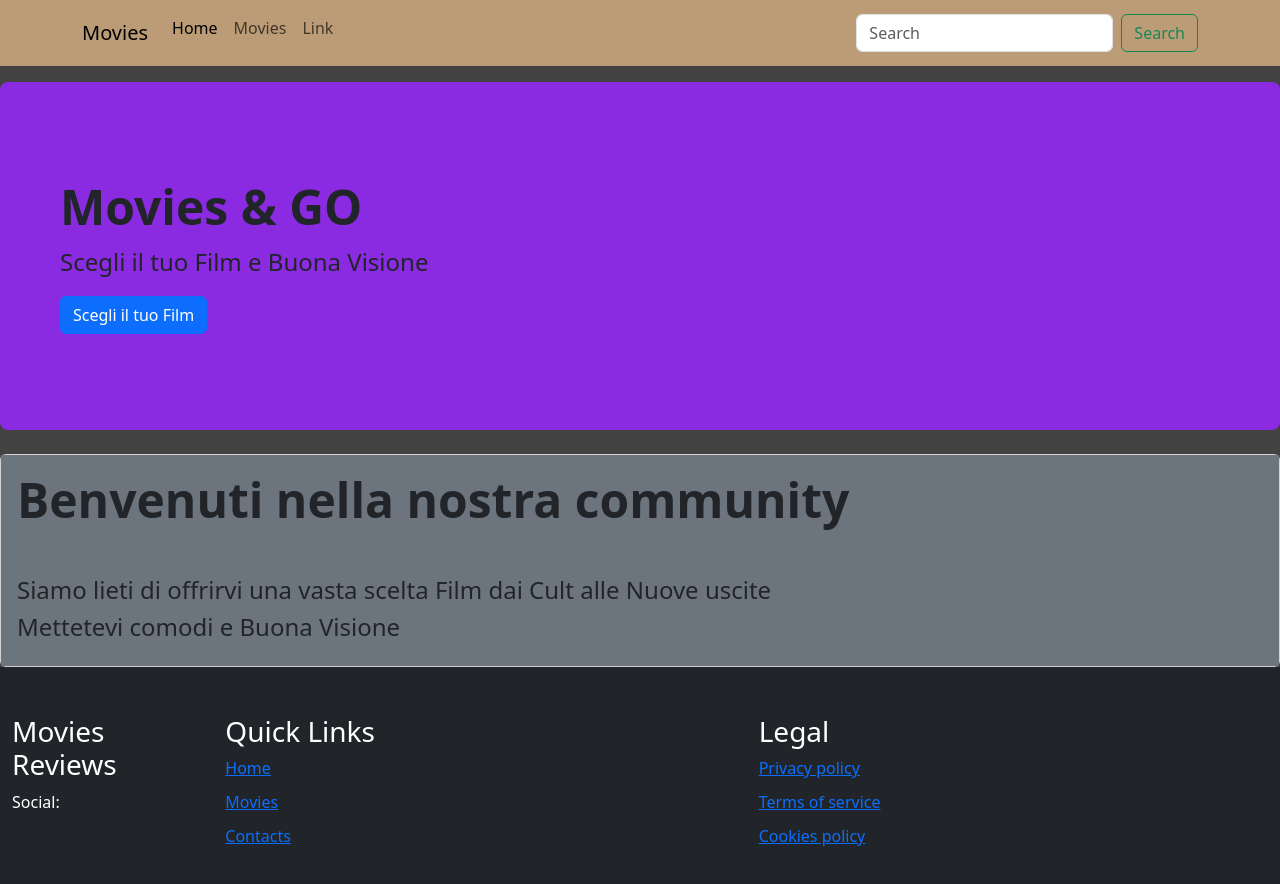
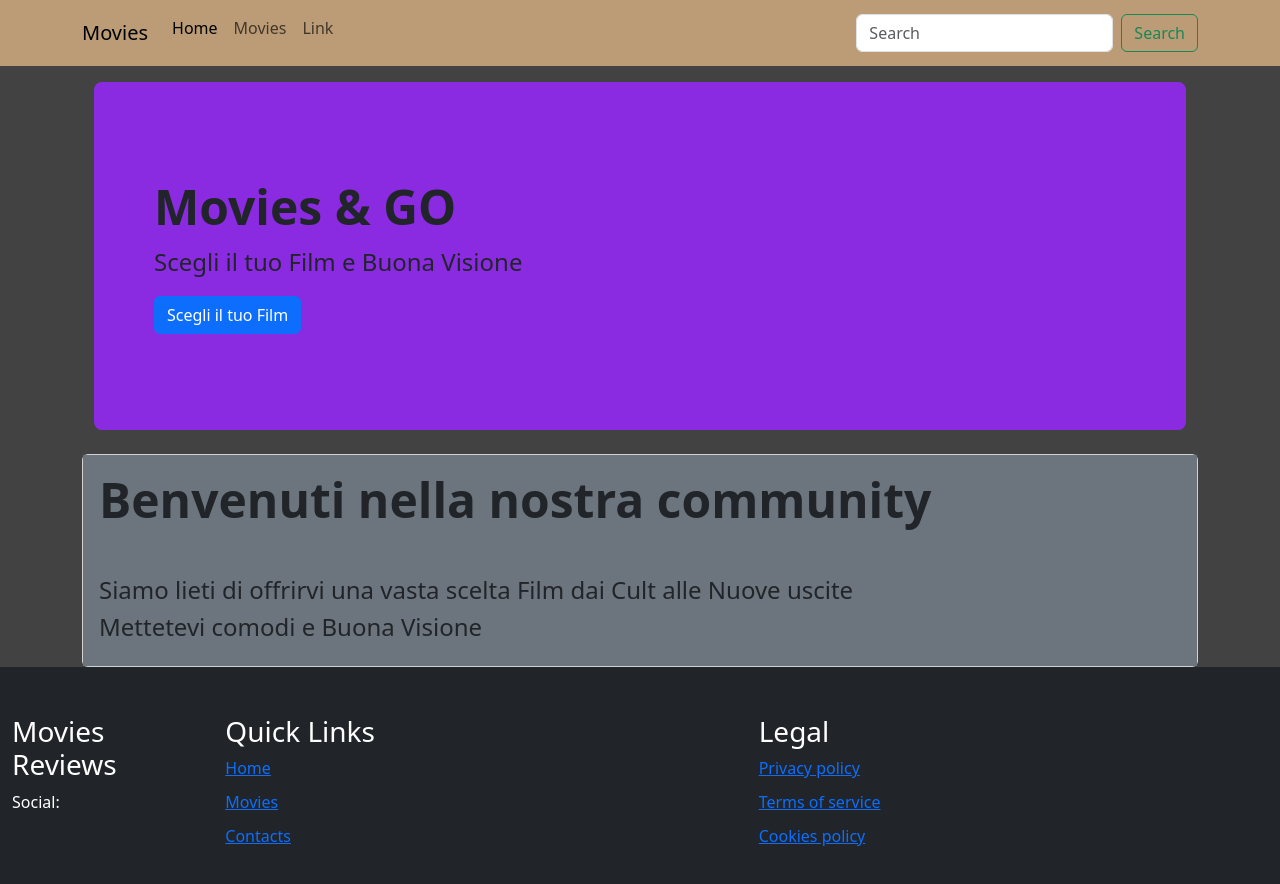
Before and after one commit to GianniC88/webapp-express, a React (Vite) app in the folder webapp-react/: page / in a window 1280 px wide. Shown: the top 884 px of the page. Built offline with nearby package versions, Linux system fonts and the light colour scheme.

Commit message:
feat: restructure Jumbotron component layout in HomePage; adjust card review max-width in CSS

```diff
--- a/webapp-react/src/assets/components/Jumbotron.jsx
+++ b/webapp-react/src/assets/components/Jumbotron.jsx
@@ -1,5 +1,6 @@
 export default function Jumbotron({ title, text, cta, onCtaClick, className }) {
 	return (
+		<div className="container">
 
 			<div className={`p-5 mt-3 mb-4  rounded-3 ${className || ''}`}>
 				<div className="container-fluid py-5">
@@ -18,6 +19,7 @@ export default function Jumbotron({ title, text, cta, onCtaClick, className }) {
 
 				</div>
 			</div>
+		</div>
 
 	)
 }
--- a/webapp-react/src/assets/pages/HomePage.jsx
+++ b/webapp-react/src/assets/pages/HomePage.jsx
@@ -8,6 +8,7 @@ export default function HomePage() {
 	return (
 		<>
 
+			<div className="container">
 				<Jumbotron
 					className="HomePage"
 					title='Movies & GO '
@@ -26,6 +27,7 @@ export default function HomePage() {
 					</div>
 				</div>
 
+			</div>
 
 
 
--- a/webapp-react/src/index.css
+++ b/webapp-react/src/index.css
@@ -23,7 +23,7 @@ body {
 }
 
 .card-review {
-  max-width: 430px;
+  max-width: 418px;
   background-color: bisque;
   border-radius: 4px;
 }
```
Lines whose indentation alone changed are shown as unchanged.
